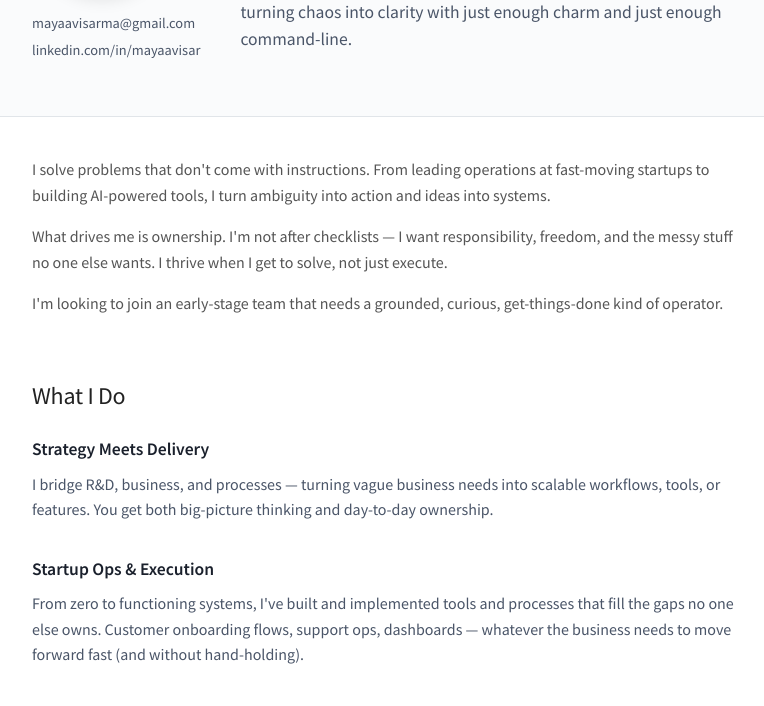
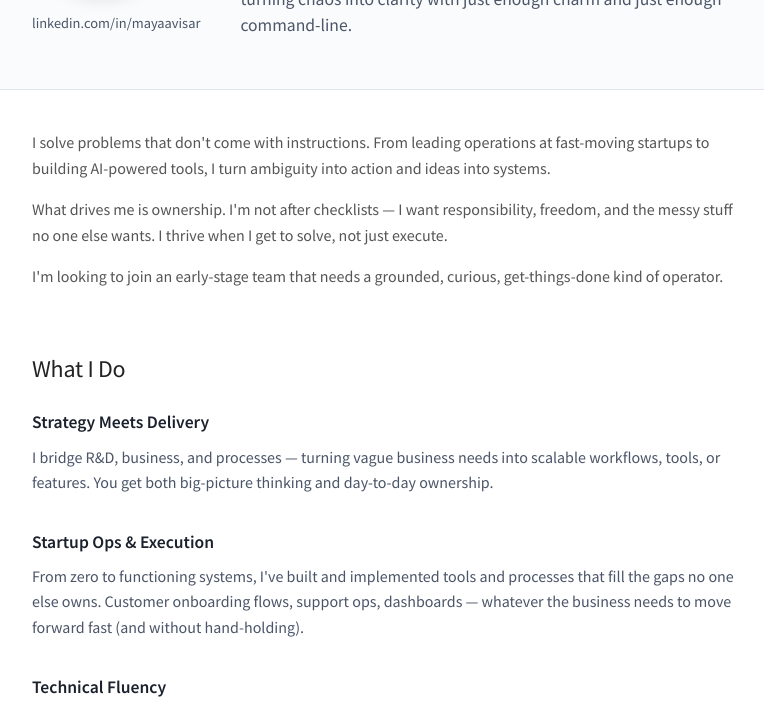
Before and after one commit to mayaavisarma/maya-avisar, a Jekyll site: the page built from index.html, in a window 1280 px wide and 900 px high, cut to the strip 194-900 px from the top of the window. Shown: the whole strip, without its empty margins (248-1012 px from the left). Built offline with Jekyll 4.4.1, drawn with Linux system fonts in a browser that asks for light colours; the list of posts is cut into pages by our own code; some of the changed lines change nothing that is shown.

Commit message:
Update config for custom domain and remove email from public view

```diff
--- a/_config.yml
+++ b/_config.yml
@@ -48,14 +48,14 @@
 
 # Your website URL (e.g. http://amitmerchant1990.github.io or http://www.amitmerchant.com)
 # Used for Sitemap.xml and your RSS feed
-url: https://mayaavisarma.github.io
-enforce_ssl: https://mayaavisarma.github.io
+url: https://mayaavisar.com
+enforce_ssl: https://mayaavisar.com
 
 # If you're hosting your site at a Project repository on GitHub pages
 # (http://yourusername.github.io/repository-name)
 # and NOT your User repository (http://yourusername.github.io)
 # then add in the baseurl here, like this: "/repository-name"
-baseurl: "/maya-avisar"
+baseurl: ""
 
 #
 # !! You don't need to change any of the configuration flags below !!
--- a/index.html
+++ b/index.html
@@ -8,7 +8,6 @@
       <div class="profile-section">
         <img src="{{ site.baseurl }}/images/maya-photo.png" alt="Maya Avisar" class="profile-photo">
                   <div class="profile-links">
-            <a href="mailto:mayaavisarma@gmail.com">mayaavisarma@gmail.com</a>
             <a href="https://linkedin.com/in/mayaavisar" target="_blank">linkedin.com/in/mayaavisar</a>
           </div>
       </div>
```
